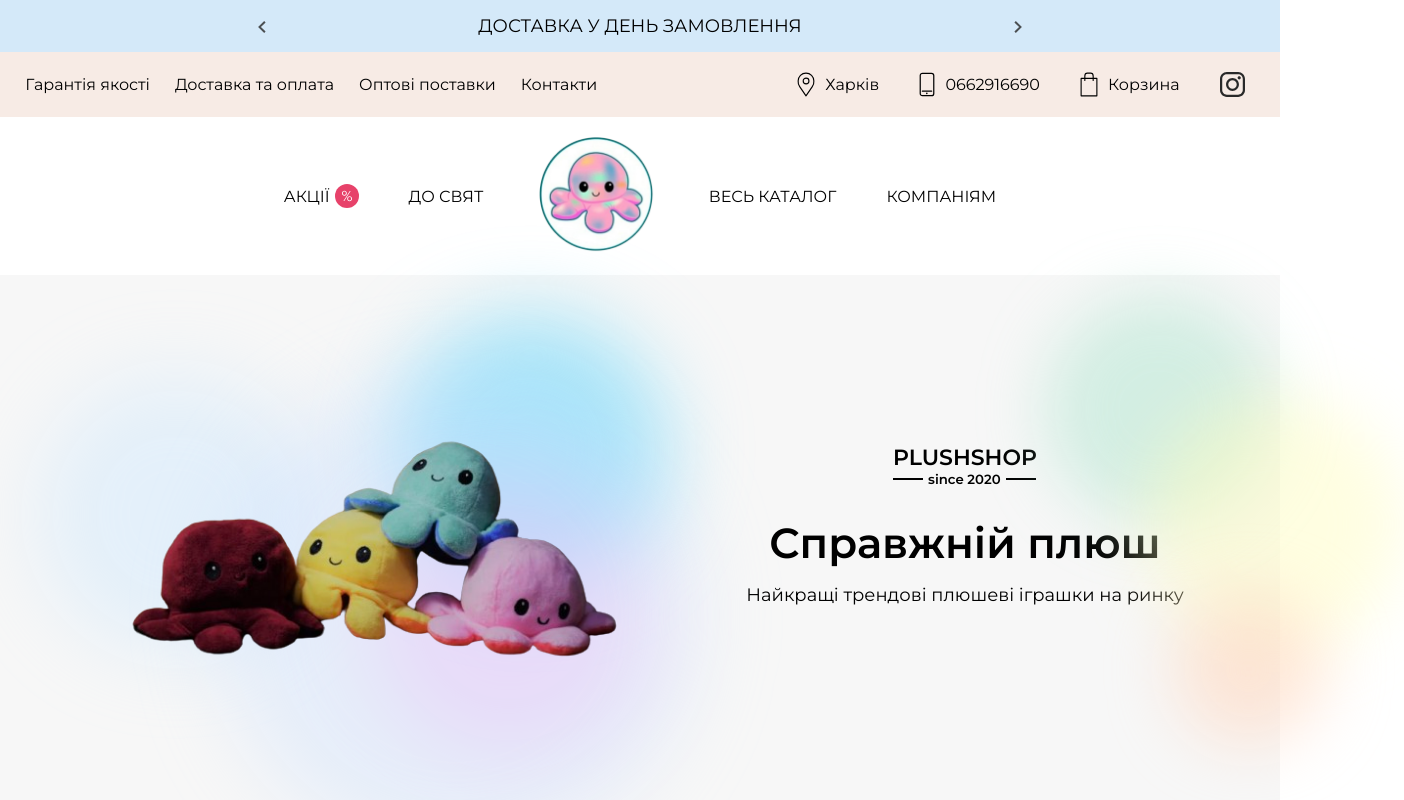
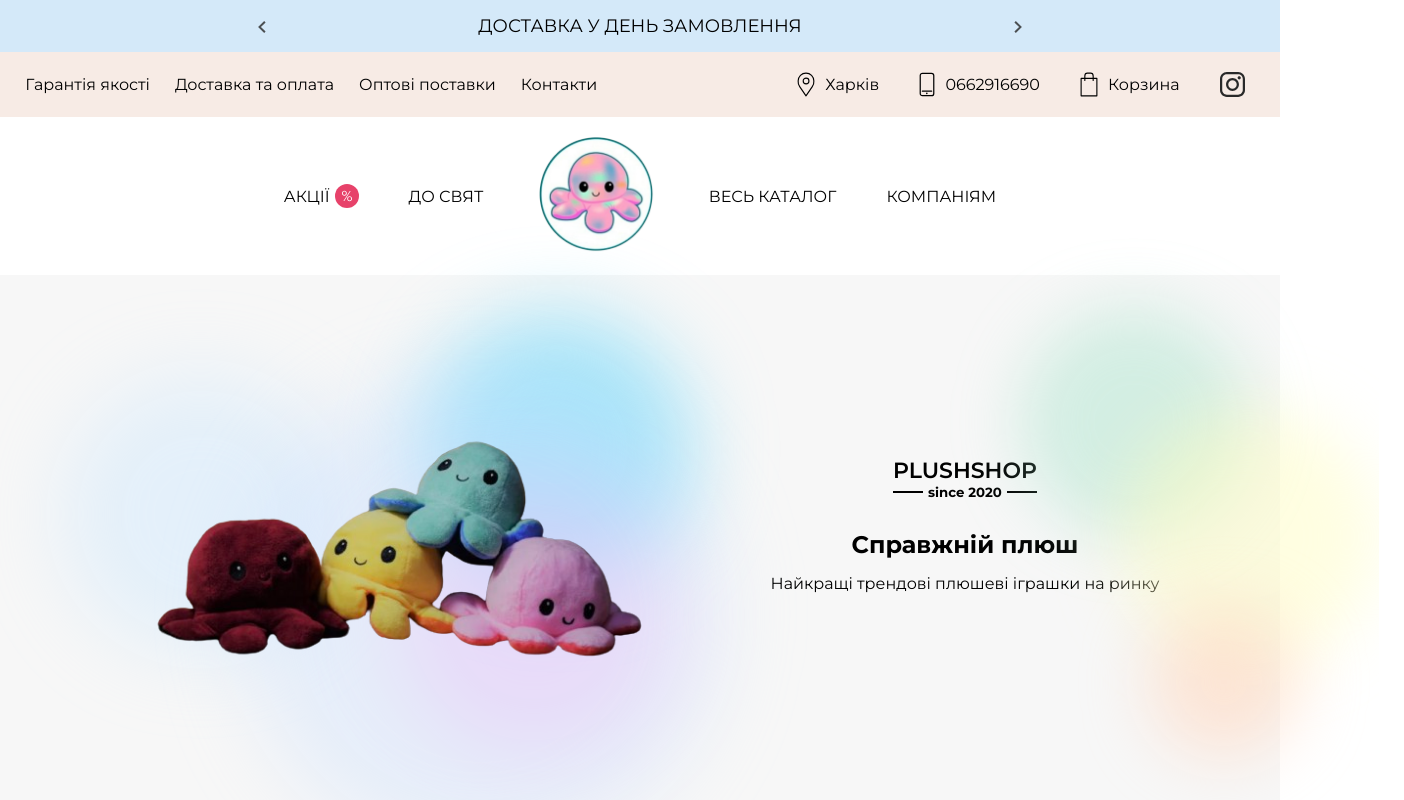
Before and after one commit to VRomanenko04/Plush-Store, a Next.js app: page / in a window 1280 px wide. Shown: the top 800 px of the page, 1404 px wide, since content can reach past the window. Built offline with nearby package versions, Linux system fonts and the light colour scheme.

Commit message:
Changed styles to classname

```diff
--- a/src/components/HomePageHead/HomePageHead.tsx
+++ b/src/components/HomePageHead/HomePageHead.tsx
@@ -19,12 +19,12 @@ const HomePageHead = () => {
                     <h3 className={styles.semibold} style={{fontWeight: 600}}>PLUSHSHOP</h3>
                     <div className={styles.lined_text}>
                         <div className={styles.line}></div>
-                        <h5 style={{fontWeight: 600}}>since 2020</h5>
+                        <h5>since 2020</h5>
                         <div className={styles.line}></div>
                     </div>
                 </div>
-                <h1 style={{fontSize: 42, fontWeight: 600}}>Справжній плюш</h1>
-                <p style={{fontSize: 18}}>Найкращі трендові плюшеві іграшки на ринку</p>
+                <h1 className={styles.head_title}>Справжній плюш</h1>
+                <p className={styles.head_text}>Найкращі трендові плюшеві іграшки на ринку</p>
                 <div className={styles.blur5}></div>
                 <div className={styles.blur6}></div>
                 <div className={styles.blur7}></div>
```
